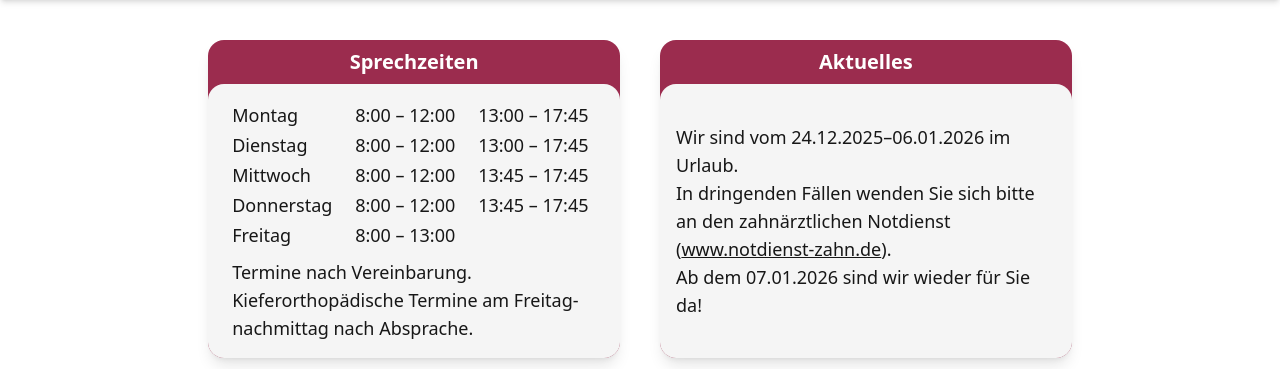
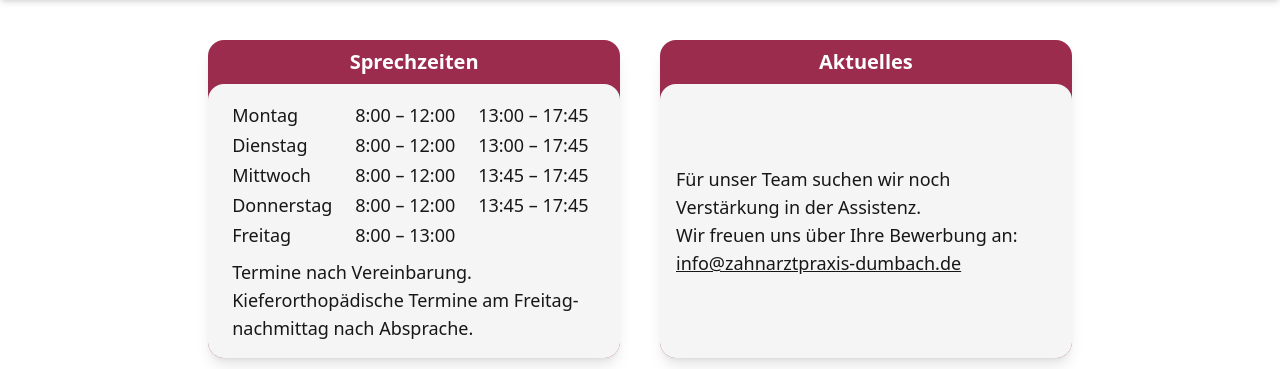
Before and after one commit to chrisknapp98/react-dentist-example, a Next.js app: page / in a window 1280 px wide. Shown: the part 840-1209 px from the top of the page. Built offline with nearby package versions, Linux system fonts and the light colour scheme.

Commit message:
remove holiday announcement

```diff
--- a/src/app/comingSoon/openingHoursAndRecentNews.tsx
+++ b/src/app/comingSoon/openingHoursAndRecentNews.tsx
@@ -1,3 +1,4 @@
+import { ContactInformation } from "../common/contactInformation/contactInformation";
 import { RoundedFrame } from "../common/frame/roundedFrame";
 
 export function OpeningHoursAndRecentNews() {
@@ -44,20 +45,10 @@ export function OpeningHoursAndRecentNews() {
         </RoundedFrame>
         <RoundedFrame title="Aktuelles">
             <div className="justify-start text-sm vs:text-md sm:text-lg font-light">
-                Wir sind vom 24.12.2025–06.01.2026 im Urlaub.
+                Für unser Team suchen wir noch Verstärkung in der Assistenz.
                 <br />
-                In dringenden Fällen wenden Sie sich bitte an den zahnärztlichen Notdienst (
-                <a
-                    href="https://www.notdienst-zahn.de"
-                    className="underline whitespace-nowrap"
-                    target="_blank"
-                    rel="noopener noreferrer"
-                >
-                    www.notdienst-zahn.de
-                </a>
-                ).
-                <br />
-                Ab dem 07.01.2026 sind wir wieder für Sie da!
+                Wir freuen uns über Ihre Bewerbung an:{" "}
+                <a href={ContactInformation.emailLink} className="underline  whitespace-nowrap">{ContactInformation.email}</a>
             </div>
         </RoundedFrame>
         </div>
```
